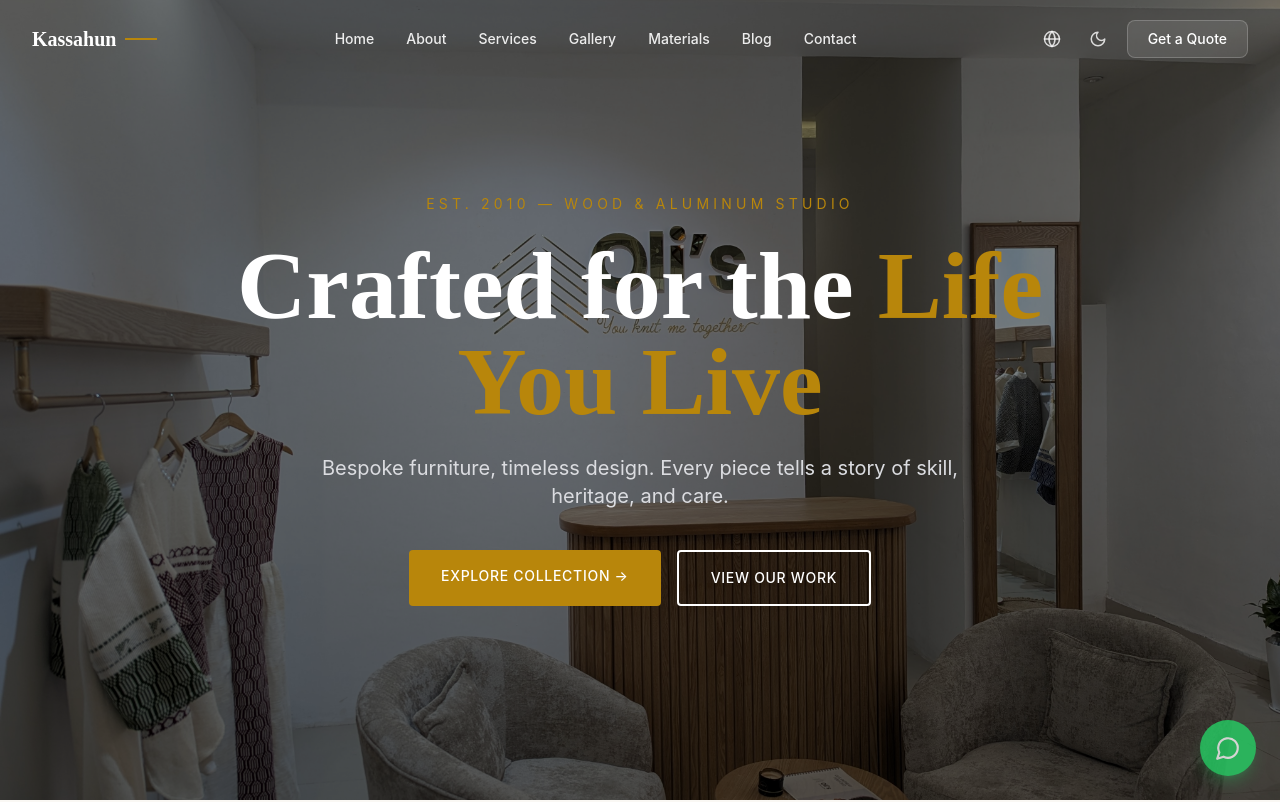
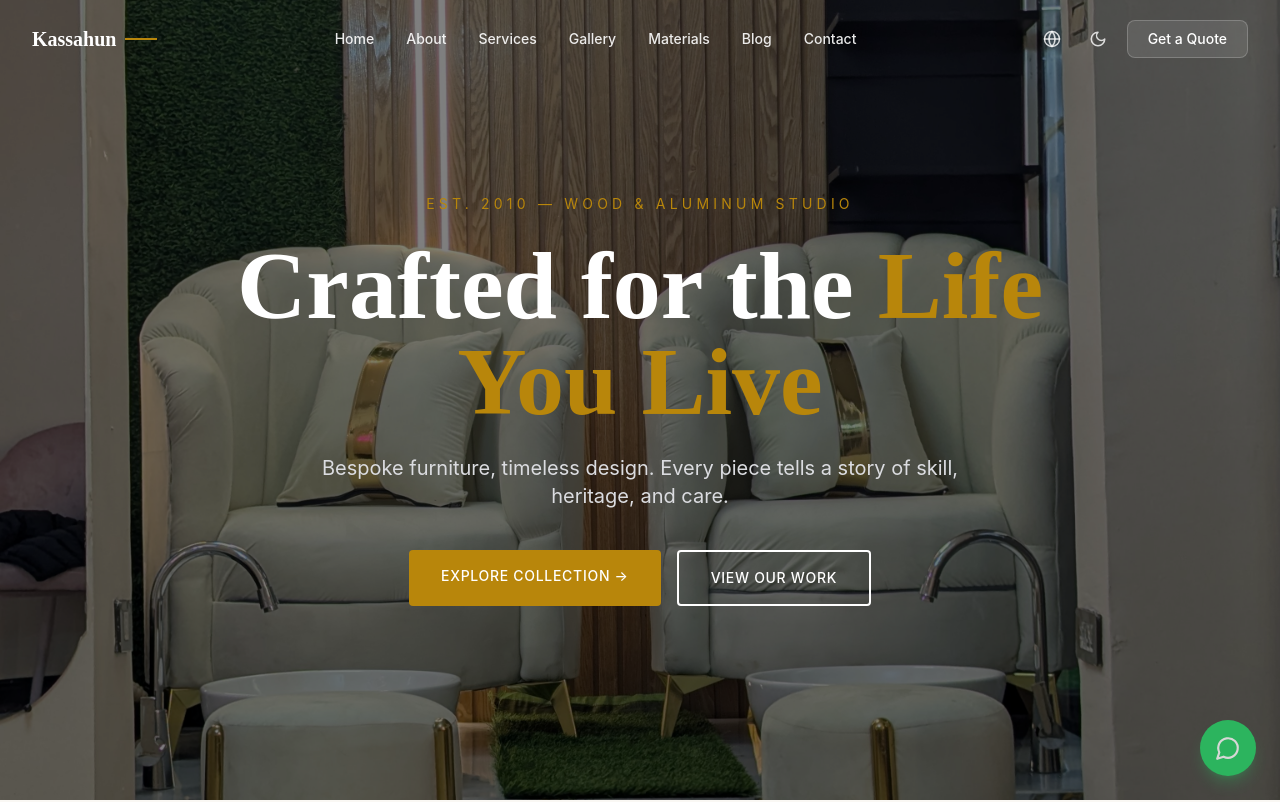
Before and after one commit to Sami0988/ferniture_web_frontend_company, a Next.js app: page /en in a window 1280 px wide. Shown: the top 802 px of the page. Built offline with nearby package versions, Linux system fonts and the light colour scheme.

Commit message:
change hero background image

```diff
--- a/src/app/[locale]/page.tsx
+++ b/src/app/[locale]/page.tsx
@@ -31,7 +31,7 @@ function HeroSection({ t }: { t: any }) {
     <section className="relative h-screen min-h-[600px] flex items-center justify-center overflow-hidden bg-graphite">
       <div className="absolute inset-0 z-0">
         <Image
-          src="/image/PXL_20250621_125520405.jpg"
+          src="/image/PXL_20250920_145418581.jpg"
           alt="Kassahun workshop interior"
           fill
           className="object-cover"
```
